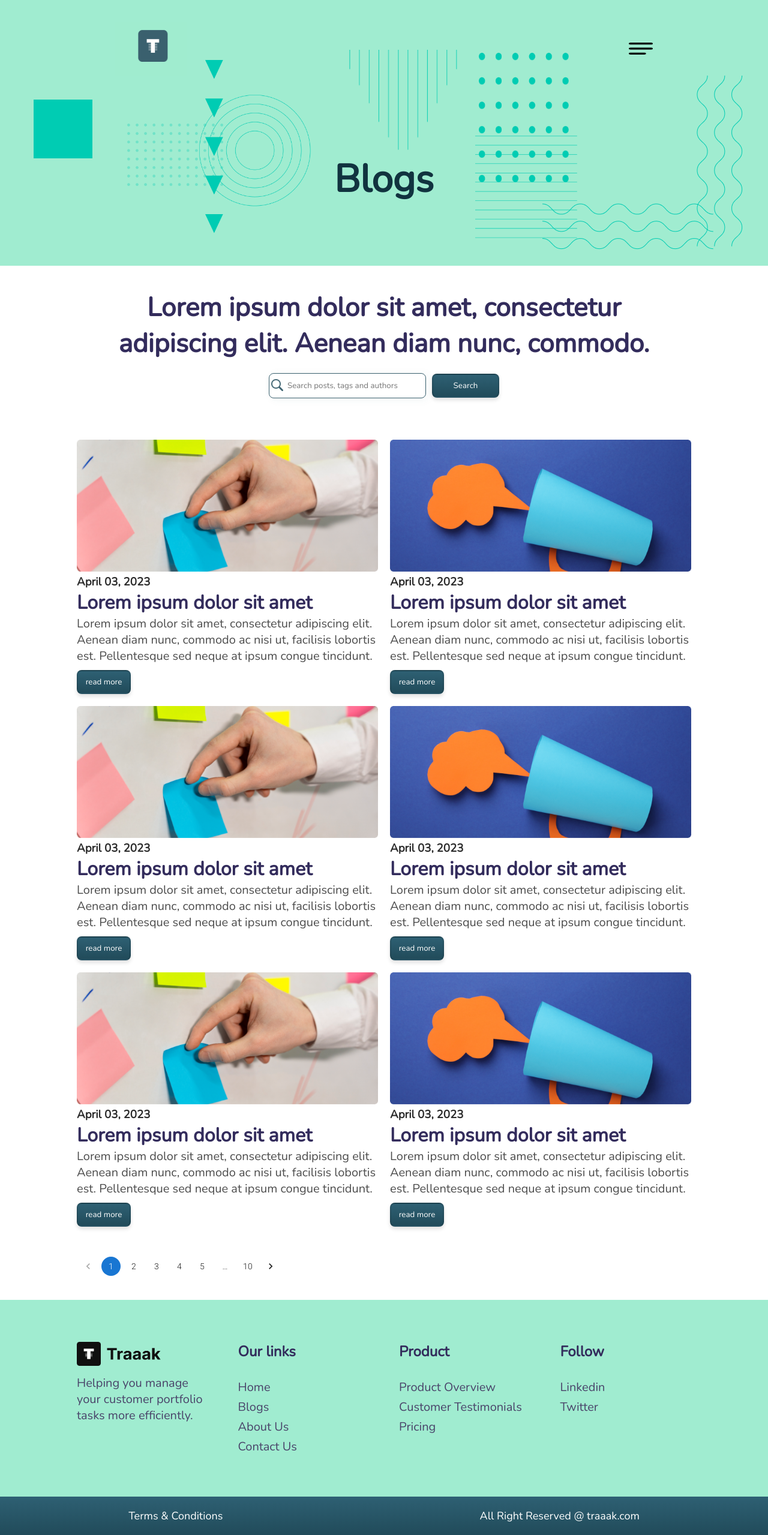
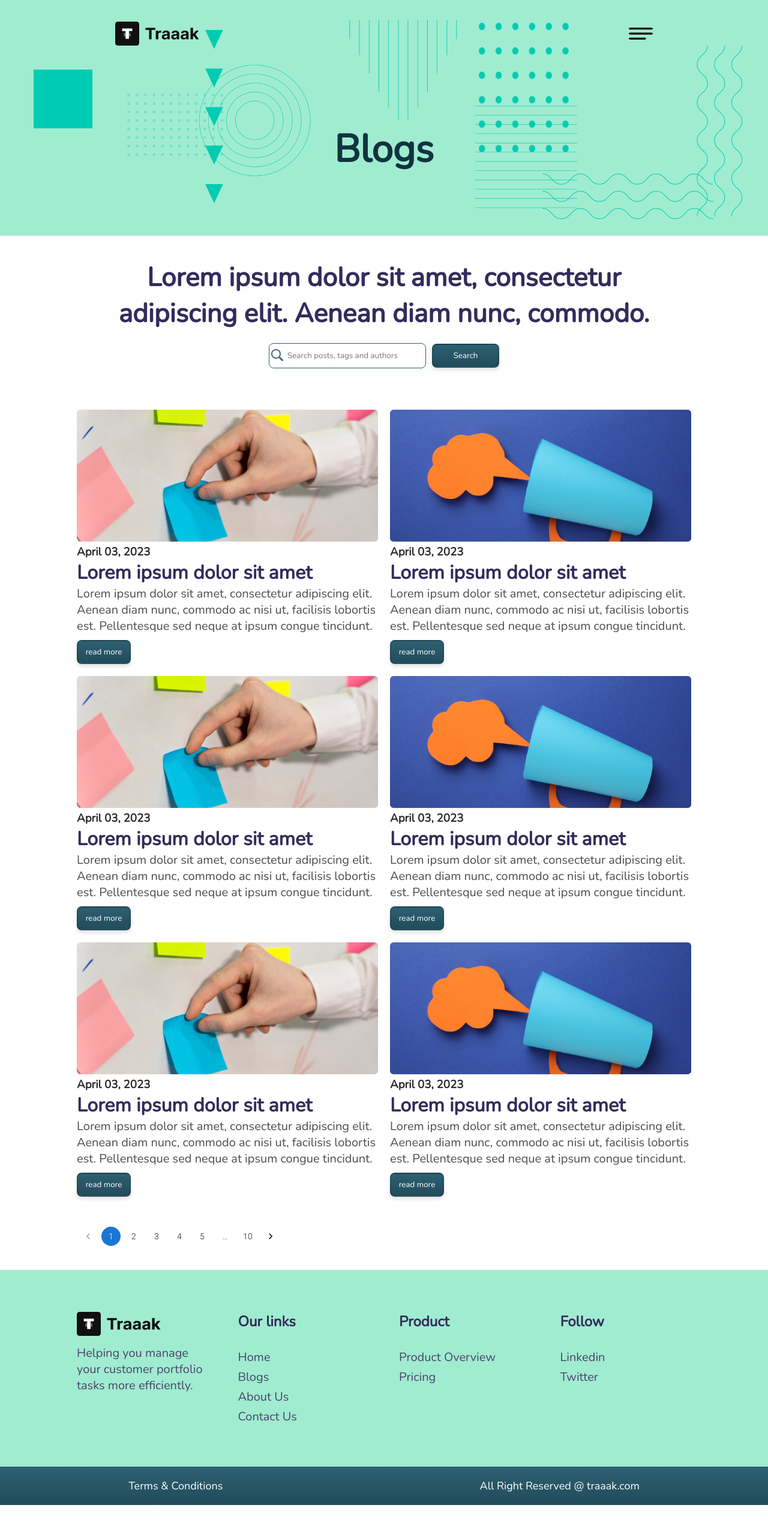
Before and after one commit to Sardar-Ali-Murad/traaak, a React (Vite) app: page /blog in a window 1280 px wide. Shown: the whole page at 60% size. After the commit the page ends 2509 px from the top, so only its background shows below. Built offline with nearby package versions, Linux system fonts and the light colour scheme; a web font is replaced by a local one.

Commit message:
changing the logo for all

```diff
--- a/src/components/CommonComponents/Footer.jsx
+++ b/src/components/CommonComponents/Footer.jsx
@@ -58,9 +58,9 @@ const Footer = () => {
                 <Link to="/product">
                   <p>Product Overview</p>
                 </Link>
-                <Link to="/testimonials">
+                {/* <Link to="/testimonials">
                   <p>Customer Testimonials</p>
-                </Link>
+                </Link> */}
                 <Link to="/pricing">
                   <p>Pricing</p>
                 </Link>
--- a/src/components/CommonComponents/Navbar.jsx
+++ b/src/components/CommonComponents/Navbar.jsx
@@ -3,6 +3,7 @@ import "./Navbar.css";
 import bar from "../../assets/bar.png";
 import Word from "../../assets/T.png";
 import Traak from "../../assets/Traaak.png";
+import homeLogo from "../../assets/logoHome.png"
 
 import img1 from "../../assets/nav1.png";
 import img2 from "../../assets/nav2.png";
@@ -23,16 +24,17 @@ const Navbar = ({ text }) => {
     <div className="navbarBigMain">
       <div className="navbarMain">
         <div className="navBarIcons">
-          <div className="headerIcons">
-            {/* <div className="traakLogo">
-              <div className="wordBox">
-                <img src={Word} className="word" />
-              </div>
-              <img src={Traak} className="traak" />
-            </div> */}
+          {/* <div className="headerIcons">
           <img src={mainLogo} className="mainLogo"/>
             <img src={bar} className="bar" onClick={()=>dispatch(closeHam())} />
+          </div> */}
+           <div className="headerIcons">
+          <div className="traakLogo">
+            <img src={homeLogo} style={{height:"40px"}}/>
+            <img src={Traak} className="traak" />
           </div>
+          <img src={bar} className="bar" onClick={()=>dispatch(closeHam())}/>
+        </div>
 
         </div>
 
--- a/src/components/CommonComponents/Sidebar.jsx
+++ b/src/components/CommonComponents/Sidebar.jsx
@@ -75,7 +75,7 @@ const Navbar = () => {
 
             {/*  */}
 
-            <li>
+            {/* <li>
               <Link
                 className="fancy-link links"
                 to="/testimonials"
@@ -83,7 +83,7 @@ const Navbar = () => {
               >
                 Testimonials
               </Link>
-            </li>
+            </li> */}
             <li>
               <Link
                 className="fancy-link links"
--- a/src/components/HomeComponents/HomeHeader.jsx
+++ b/src/components/HomeComponents/HomeHeader.jsx
@@ -2,7 +2,6 @@ import React from "react";
 import "./HomeHeader.css";
 import bar from "../../assets/bar.png";
 import Word from "../../assets/T.png";
-import Traak from "../../assets/Traaak.png";
 import HeaderImg from "../../assets/headerImg.png";
 import line from "../../assets/headerLine.png";
 import Contact from "./ContactForm";
@@ -12,6 +11,7 @@ import {openHam,closeHam}  from "../../features/appSlice"
 
 import mainLogo from "../../assets/mainLogo.png"
 import homeLogo from "../../assets/logoHome.png"
+import Traak from "../../assets/Traaak.png";
 
 const HomeHeader = () => {
   let dispatch=useDispatch()
@@ -25,13 +25,9 @@ const HomeHeader = () => {
       <div className="homeHeaderMain">
         <div className="headerIcons">
           <div className="traakLogo">
-            {/* <div className="wordBox">
-              <img src={Word} className="word" />
-            </div> */}
             <img src={homeLogo} style={{height:"40px"}}/>
             <img src={Traak} className="traak" />
           </div>
-          {/* <img src={mainLogo} className="mainLogo"/> */}
           <img src={bar} className="bar" onClick={()=>dispatch(closeHam())}/>
         </div>
 
--- a/src/components/ProductComponents/ProductHeader.jsx
+++ b/src/components/ProductComponents/ProductHeader.jsx
@@ -10,22 +10,25 @@ import product3 from "../../assets/product3.png";
 import { closeHam } from "../../features/appSlice";
 import { useDispatch } from "react-redux";
 import mainLogo from "../../assets/mainLogo.png"
+import homeLogo from "../../assets/logoHome.png"
 
 const ProductHeader = () => {
   let dispatch=useDispatch()
   return (
     <div className="productBigMain">
       <div className="homeHeaderMain">
-        <div className="headerIcons">
-          {/* <div className="traakLogo">
-            <div className="wordBox">
-              <img src={Word} className="word" />
-            </div>
-            <img src={Traak} className="traak" />
-          </div> */}
+        {/* <div className="headerIcons">
           <img src={mainLogo} className="mainLogo"/>
           <img src={bar} className="bar" onClick={()=>dispatch(closeHam())} />
+        </div> */}
+          <div className="headerIcons">
+          <div className="traakLogo">
+            <img src={homeLogo} style={{height:"40px"}}/>
+            <img src={Traak} className="traak" />
+          </div>
+          <img src={bar} className="bar" onClick={()=>dispatch(closeHam())}/>
         </div>
+
       </div>
       {/*  */}
       <div className="productHeaderGrid">
```
